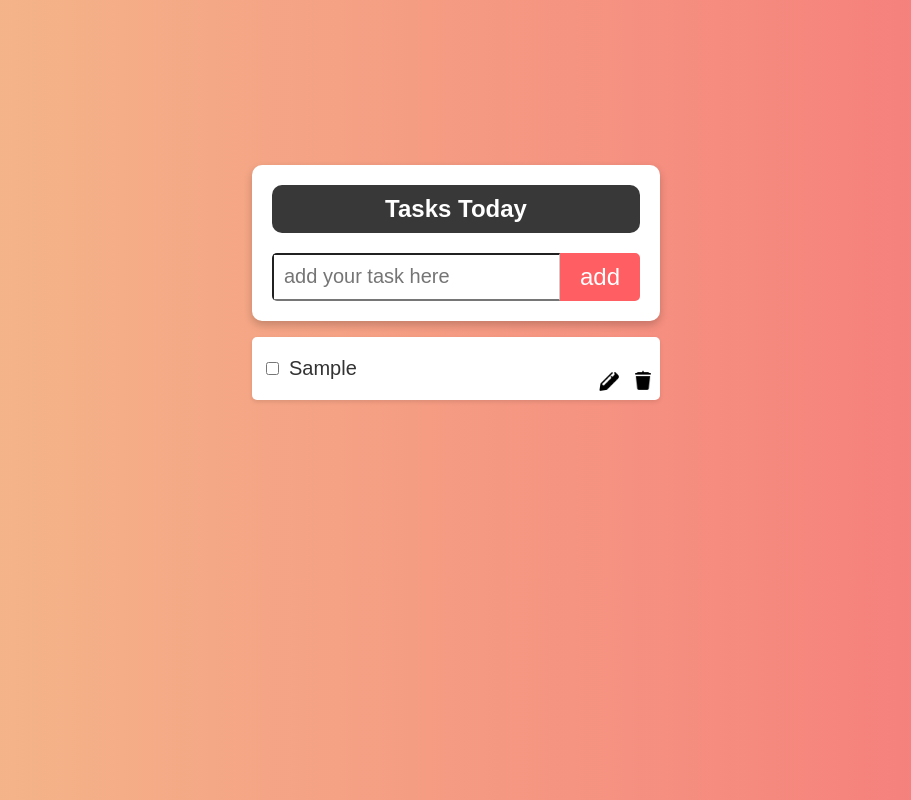
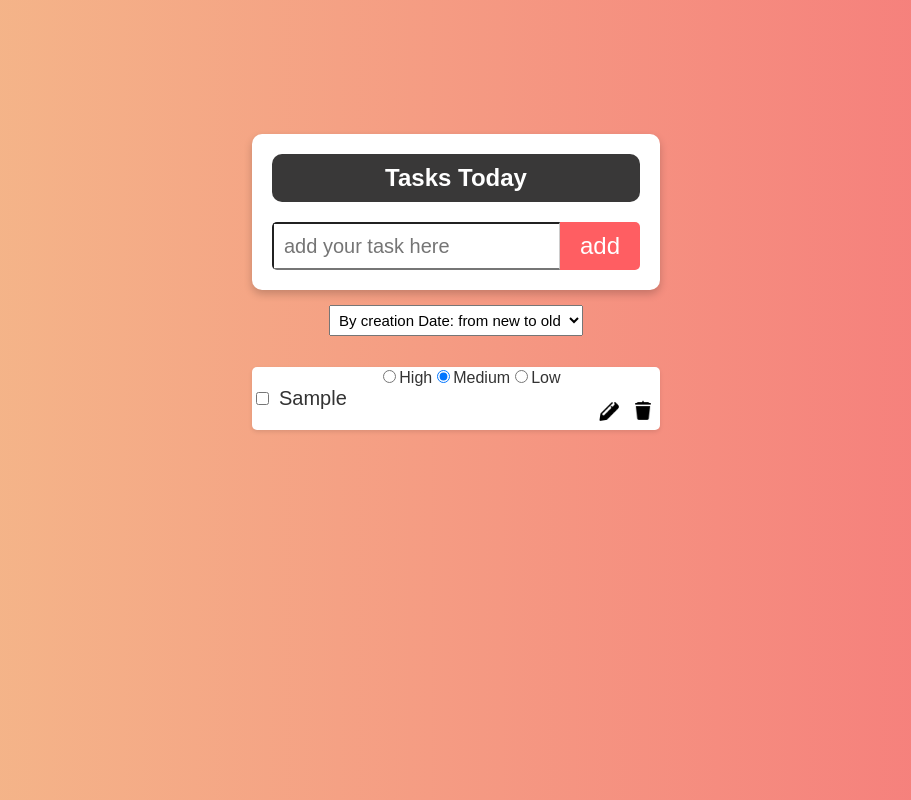
Before and after one commit to SeverinDenys/todo-app-react, a React (Vite) app: page / in a window 1280 px wide. Both pictures are taken after typing "Sample" into the empty fields and a click on the button "add". Shown: the whole page, without its empty margins (184-1095 px from the left). Built offline with nearby package versions, Linux system fonts and the light colour scheme.

Commit message:
option selection base functionality

```diff
--- /dev/null
+++ b/src/components/RadioButtonGroup.jsx
@@ -0,0 +1,44 @@
+/* eslint-disable react/prop-types */
+
+export default function RadioButtonGroup({
+  changePriorityTask,
+  taskId,
+  priority,
+}) {
+  console.log(taskId);
+  console.log(priority);
+  return (
+    <div className="radioButtonGroup">
+      <form>
+        <input
+          type="radio"
+          name="options"
+          value="high"
+          id="priorityHigh"
+          // onChange={() => {}} // функція заглушка
+          onChange={() => changePriorityTask(taskId, "high")} // функція заглушка
+          checked={priority === "high"}
+        />
+        <label htmlFor="priorityHigh">High</label>
+        <input
+          type="radio"
+          name="options"
+          value="medium"
+          id="priorityMedium"
+          onChange={() => changePriorityTask(taskId, "medium")}
+          checked={priority === "medium"}
+        />
+        <label htmlFor="priorityMedium">Medium</label>
+        <input
+          type="radio"
+          name="options"
+          value="low"
+          id="priorityLow"
+          onChange={() => changePriorityTask(taskId, "low")}
+          checked={priority === "low"}
+        />
+        <label htmlFor="priorityLow">Low</label>
+      </form>
+    </div>
+  );
+}
--- a/src/components/Task.jsx
+++ b/src/components/Task.jsx
@@ -1,4 +1,5 @@
 /* eslint-disable react/prop-types */
+import RadioButtonGroup from "./RadioButtonGroup";
 
 // Style for the strikethrough effect
 const strikeThroughStyle = {
@@ -6,7 +7,13 @@ const strikeThroughStyle = {
   color: "red",
 };
 
-function Task({ task, deleteTask, toggleTask, editTask }) {
+function Task({
+  task,
+  deleteTask,
+  toggleTask,
+  editTask,
+  changePriorityTask,
+}) {
   const checkHandler = () => {
     toggleTask(task.id, !task.isChecked);
   };
@@ -23,7 +30,12 @@ function Task({ task, deleteTask, toggleTask, editTask }) {
     deleteTask(task.id);
   };
 
+  // const handlePriorityChange = () => {
+  //   changePriorityTask(task.id); // how to get the priority value?)
+  // };
+
   return (
+    <>
       <div
         className={`task-container ${
           task.isEditing ? "task-container-editing" : ""
@@ -43,6 +55,11 @@ function Task({ task, deleteTask, toggleTask, editTask }) {
             task.text /// why like this and not {task.text} ?
           )}
         </p>
+        <RadioButtonGroup
+          changePriorityTask={changePriorityTask}
+          taskId={task.id}
+          priority={task.priority}
+        />
         <div className="image-container">
           <img
             src="public/images/icons-edit.png"
@@ -58,6 +75,9 @@ function Task({ task, deleteTask, toggleTask, editTask }) {
           />
         </div>
       </div>
+
+      {/* <RadioButtonGroup /> */}
+    </>
   );
 }
 
--- a/src/components/Tasks.jsx
+++ b/src/components/Tasks.jsx
@@ -2,6 +2,7 @@ import { useEffect, useState } from "react";
 
 import Task from "./Task";
 import TaskManager from "./TaskManager";
+
 function uuidv4() {
   return "10000000-1000-4000-8000-100000000000".replace(
     /[018]/g,
@@ -21,6 +22,66 @@ function Tasks() {
 
   const storedTasks = JSON.parse(localStorage.getItem("tasks"));
   const [tasks, setTasks] = useState(storedTasks || []);
+
+  const [sortingOptions, setSortingOptions] = useState([
+    {
+      text: "By creation Date: from old to new",
+      value: "1",
+      selected: false,
+    },
+    {
+      text: "By creation Date: from new to old",
+      value: "2",
+      selected: true,
+    },
+    {
+      text: "By priority from High to Low",
+      value: "3",
+      selected: false,
+    },
+    {
+      text: "BBy priority from Low to High",
+      value: "4",
+      selected: false,
+    },
+    {
+      text: "By completion: Done first",
+      value: "5",
+      selected: false,
+    },
+    {
+      text: "By completion: Undone first",
+      value: "6",
+      selected: false,
+    },
+  ]);
+
+  const onSortingSelectChange = (event) => {
+    changeOptionState(event.target.value);
+  };
+
+  const changeOptionState = (selectedValue) => {
+    const changedOptionStates = sortingOptions.map((option) => {
+      return {
+        ...option,
+        selected: option.value === selectedValue,
+      };
+    });
+    console.log("Updated sorting options:", changedOptionStates);
+    setSortingOptions(changedOptionStates);
+  };
+
+  const changePriorityTask = (idToChange, newPriority) => {
+    console.log(idToChange, newPriority);
+    const updatedPriorityTasks = tasks.map((task) => {
+      if (task.id === idToChange) {
+        return { ...task, priority: newPriority };
+      } else {
+        return task;
+      }
+    });
+    setTasks(updatedPriorityTasks);
+  };
 
   useEffect(() => {
     localStorage.setItem("tasks", JSON.stringify(tasks));
@@ -47,6 +108,7 @@ function Tasks() {
         id: uuidv4(),
         isChecked: false,
         isEditing: false,
+        priority: "medium",
       },
     ];
     setTasks(newTasks);
@@ -120,6 +182,26 @@ function Tasks() {
         inputValue={inputValue}
         editingTask={editingTask}
       />
+
+      <div className="select">
+        <select
+          onChange={onSortingSelectChange}
+          name="sorting"
+          className="select"
+        >
+          {sortingOptions.map((sortingOption) => {
+            return (
+              <option
+                key={sortingOption.value}
+                selected={sortingOption.selected}
+              >
+                {sortingOption.text}
+              </option>
+            );
+          })}
+        </select>
+      </div>
+
       {tasks.map((task, index) => (
         <Task
           key={task.id}
@@ -129,6 +211,7 @@ function Tasks() {
           toggleTask={toggleTask}
           editTask={editTask}
           inputValue={inputValue}
+          changePriorityTask={changePriorityTask}
         />
       ))}
     </>
--- a/src/index.css
+++ b/src/index.css
@@ -92,6 +92,7 @@ border-right: 1px solid #ccc;
   .task-container {
     max-width: 40rem;
     margin: 1rem auto;
+
   }
 }
 
@@ -107,7 +108,7 @@ border-right: 1px solid #ccc;
 
 .task-container-text {
 font-size: 20px;
-margin-left: 10px;
+ /* display: flex; */
 
 }
 
@@ -126,3 +127,24 @@ align-items: flex-end;
   cursor: pointer;
 
 }
+
+ .radioButtonGroup {
+  /* display: flex;
+  flex-direction: column;
+  align-items: center
+   */
+ /* display: flex;
+ flex-direction: column;
+ align-items: center; */
+  /* margin-top: 55px; */
+}
+
+.select {
+  display: flex;
+  justify-content: center;
+  align-items: center;
+  margin-top: 5px;
+  margin-bottom: 10px;
+  font-size: 15px;
+  padding: 5px;
+}
```
Also changed, not shown: src/components/TaskManager.jsx (+9 -1 lines). Lines whose indentation alone changed are shown as unchanged.
